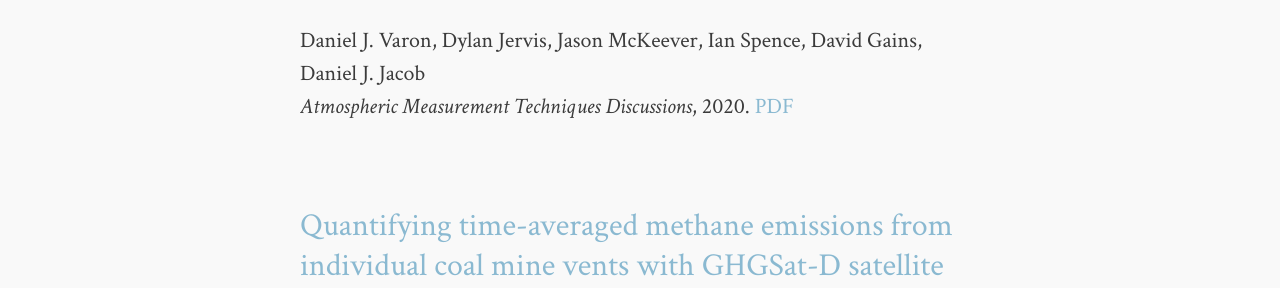
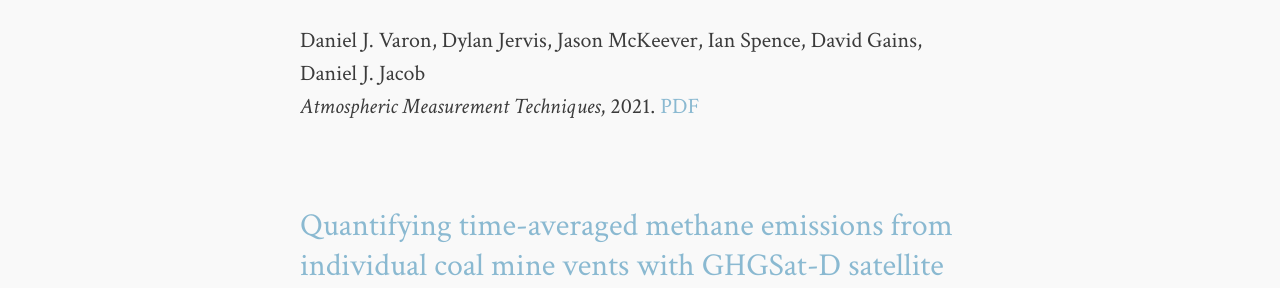
Before and after one commit to djvaron/djvaron.github.io, a Jekyll site: the page built from publications.md, in a window 1280 px wide. Shown: the part 685-973 px from the top of the page. Built offline with Jekyll 4.4.1, drawn with Linux system fonts in a browser that asks for light colours.

Commit message:
push unsaved publications edit from previous commit

```diff
--- a/publications.md
+++ b/publications.md
@@ -15,7 +15,7 @@ Daniel J. Varon, Daniel J. Jacob, Melissa Sulprizio, Lucas A. Estrada, William B
 ### [High-frequency monitoring of anomalous methane point sources with multispectral Sentinel-2 satellite observations](https://amt.copernicus.org/articles/14/2771/2021/amt-14-2771-2021.html)
 
 Daniel J. Varon, Dylan Jervis, Jason McKeever, Ian Spence, David Gains, Daniel J. Jacob <br>
-<em>Atmospheric Measurement Techniques Discussions</em>, 2020. [PDF](https://amt.copernicus.org/articles/14/2771/2021/amt-14-2771-2021.pdf)
+<em>Atmospheric Measurement Techniques</em>, 2021. [PDF](https://amt.copernicus.org/articles/14/2771/2021/amt-14-2771-2021.pdf)
 <br>
 <br>
 
```
